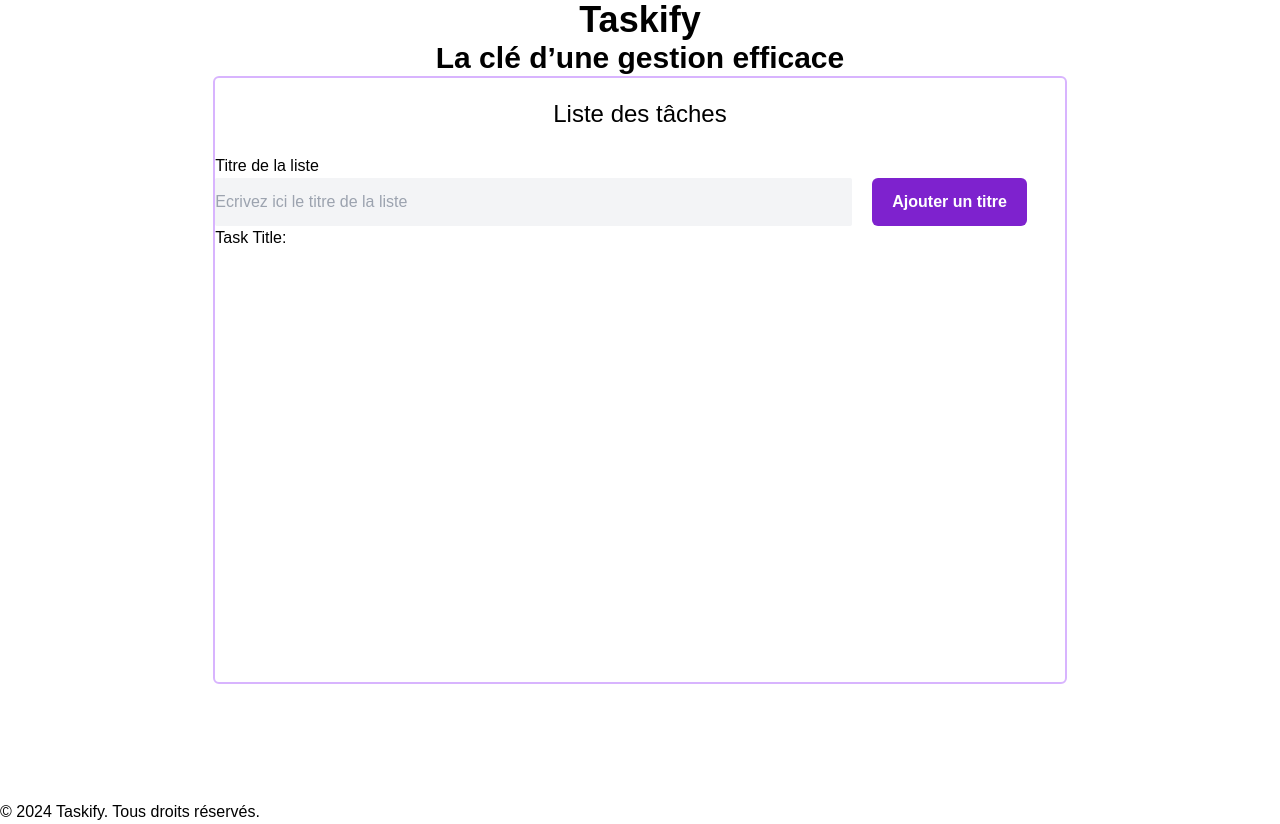
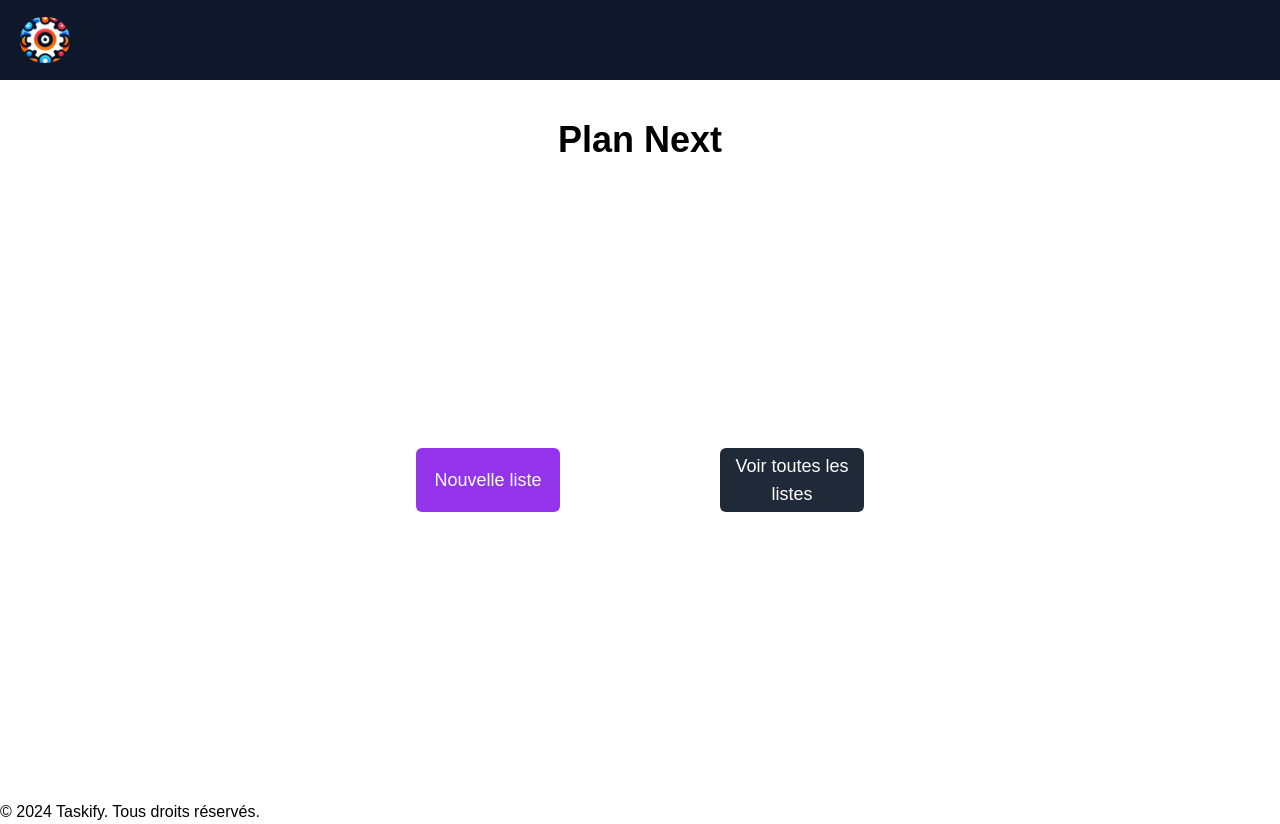
Before and after one commit to lea-nova/PlanNext, a Next.js app: page / in a window 1280 px wide. Built offline with nearby package versions, Linux system fonts and the light colour scheme.

Commit message:
Poursuite de la to do app, ajout des pages et création de nouvelles routes pour créer une nouvelle liste et pour voir toutes les listes déjà créées.

```diff
--- a/src/app/page.tsx
+++ b/src/app/page.tsx
@@ -1,12 +1,38 @@
 'use client'
-import Image from "next/image";
-import TaskList from "./tasks/page";
+// import { useState } from "react";
+// import Image from "next/image";
+import Navbar  from "../components/Navbar/page";
+import Button from "../components/button/Button";
 
-export default function Home() {
-  return (<div>
-    <h1 className="font-bold text-4xl text-center">Taskify</h1>
-    <h2 className="font-semibold text-3xl text-center"> La clé d’une gestion efficace</h2>
-    <TaskList />
-  </div>
+// import Task from "./task/Task";
+
+const Home: React.FC = () => {
+
+  // let value;
+  // value = localStorage.getItem("test") || "";
+  // const [favoriteNumber, setFavoriteNumber] = useState(value);
+  // const saveToLocalStorage = e => {
+  //   e.preventDefault()
+  //   localStorage.setItem("test", favoriteNumber);
+  // }
+  // let valueInLocalStorage = localStorage.getItem("test");
+    return (<div>
+      <Navbar />
+    <h1 className="font-bold text-4xl text-center">Plan Next</h1>
+    {/* <h2 className="font-semibold text-3xl text-center"> La clé d’une gestion efficace</h2> */}
+    {/* <Button /> */}
+    <section className="flex flex-col md:h-[40rem] items-center justify-center">
+    <span className=" md:w-[35%] flex justify-between  ">
+      {/* <Link href="/tasks">
+<a>Voir toutes les listes</a>
+      </Link> */}
+    <Button text="Nouvelle liste" route="/tasks/new" variant="purple" />
+
+    <Button text="Voir toutes les listes"  route="/tasks" variant="white"/>
+
+    </span>
+    </section>
+    </div>
   );
 }
+export default Home;
--- /dev/null
+++ b/src/app/task/Task.tsx
@@ -0,0 +1,10 @@
+import TitleInput from "../../components/input/TitleInput";
+
+const Task = () => {
+    return (<div>
+        <TitleInput/>
+<input type="checkbox" name="task" id="task" />
+    </div>)
+}
+
+export default Task;
--- /dev/null
+++ b/src/app/tasks/new/page.tsx
@@ -0,0 +1,11 @@
+import Navbar from "../../../components/Navbar/page";
+import TitleInput from "../../../components/input/TitleInput";
+const NewTask: React.FC = () => {
+return (<div>
+    <Navbar/>
+    <h1 className="">Créer une nouvelle liste.</h1>
+    <TitleInput/>
+</div>)
+}
+
+export default NewTask;
--- a/src/app/tasks/page.tsx
+++ b/src/app/tasks/page.tsx
@@ -1,20 +1,9 @@
-import TaskForm from '@/components/forms/TaskTitle';
-import React, { useState, useEffect } from 'react';
+import TasksLists from "./tasks";
 
-const TaskList = () => {
-    const [tasks, setTasks] = useState<string[]>([]);
-    const addTask = (newTask: string) => {
-        setTasks([...tasks, newTask]);
-    }
+const TaskPage = () => {
+    return(<div>
+        <TasksLists/>
+    </div>)
+}
 
-    return (
-        <div className=' flex flex-col items-center justify-around'>
-            <div className=' h-[38rem] w-4/6 border-2 rounded-md border-purple-300 '>
-                <h3 className='text-2xl text-center mt-5'>Liste des tâches</h3>
-                <TaskForm />
-            </div>
-        </div>
-    )
-};
-
-export default TaskList;
+export default TaskPage;
--- /dev/null
+++ b/src/app/tasks/tasks.tsx
@@ -0,0 +1,9 @@
+import Navbar from "../../components/Navbar/page";
+const TasksLists: React.FC = () => {
+return (<div>
+    <Navbar/>
+    <h1>Toutes les listes</h1>
+</div>)
+
+};
+export default TasksLists;
--- /dev/null
+++ b/src/components/Navbar/page.tsx
@@ -0,0 +1,14 @@
+import Image from 'next/image'
+
+const Navbar = ()=> {
+
+return (<div >
+<header className="bg-slate-900 h-[5rem] flex items-center mb-10 ">
+    <a href="/">
+<Image width={50} height={50} className="rounded-full ml-5 " title="Retour à l'accueil" src={`/images/plan_next.jpeg`} alt="logo de Plan Next" />
+    </a>
+</header>
+</div>)
+}
+
+export default Navbar;
--- /dev/null
+++ b/src/components/button/Button.tsx
@@ -0,0 +1,30 @@
+// 'use client'
+// import {useRouter} from "next/router";
+import {useRouter} from "next/navigation";
+
+interface ButtonProps {
+    text?: string;
+    variant: 'white' | 'purple' | '' ;
+    route: string;
+}
+
+const Button: React.FC<ButtonProps> = ({text, variant, route}) => {
+    const router = useRouter();
+    const redirectToPage = () => {
+        router.push(route);
+    }
+    const getButtonClasses = () => {
+        switch (variant) {
+            case "white":
+                return "bg-gray-800 text-black hover:bg-gray-900";
+            case "purple":
+                default:
+                return "bg-purple-600 hover:bg-purple-700 text-black ";
+            }
+    };
+return (
+            <button type="button" title={text} onClick={redirectToPage} className={`${getButtonClasses()} h-[4rem]  w-[9rem] rounded-md text-white text-lg font-medium`}>{text ? text : "Cliquer ici"}</button>
+    );
+}
+
+export default Button;
--- a/src/components/forms/TaskTitle.tsx
+++ /dev/null
@@ -1,31 +0,0 @@
-import { title } from 'process';
-import { useState, useEffect } from 'react';
-
-const TaskTitle = () => {
-    const [titleTask, setTitleTask] = useState<string>('');
-    const [displayTask, setDisplayTask] = useState<string>('');
-    useEffect(() => {
-        const storedTasks = JSON.parse(localStorage.getItem('tasks') || '[]')
-    })
-    const handleSubmit = (e: any) => {
-        e.preventDefault();
-        setDisplayTask(titleTask);
-    }
-
-    return (<div>
-        <br></br>
-        <form onSubmit={handleSubmit}>
-
-            <label htmlFor="Title">Titre de la liste </label>
-            <br />
-            <input className="text-black h-[3rem] w-3/4   bg-gray-100 rounded-sm focus:border-purple-500 focus:border-2      " placeholder="Ecrivez ici le titre de la liste" type="text" id="title-task" value={titleTask} onChange={(e) => setTitleTask(e.target.value)} required />
-
-            <button type="submit" className=" mx-5 px-5 bg-purple-700 font-semibold text-white font-xl rounded-md h-[3rem]">Ajouter un titre</button>
-        </form>
-        <div>
-            <h2>Task Title: {displayTask}</h2>
-        </div>
-    </div>)
-}
-
-export default TaskTitle;
--- /dev/null
+++ b/src/components/input/TitleInput.tsx
@@ -0,0 +1,36 @@
+'use client'
+
+import { useState } from 'react';
+
+const TitleInput = () => {
+    const [titleTask, setTitleTask] = useState<string>('');
+    const [displayOnClick, setDisplayOnClick] = useState<string>('');
+
+    // useEffect(() => {
+    //     const storedTasks = JSON.parse(localStorage.getItem('tasks') || '[]')
+    // })
+    const handleChange = (event: React.ChangeEvent<HTMLInputElement>) => {
+       setTitleTask(event.target.value);
+    };
+    const handleSubmit = (event: React.FormEvent<HTMLInputElement>) => {
+        event.preventDefault();
+        setDisplayOnClick(titleTask);
+    };
+
+    return (<div>
+        <br></br>
+        <form onSubmit={handleSubmit}>
+
+            <label htmlFor="Title">Titre de la liste </label>
+            <br />
+            <input className="text-black h-[3rem] w-2/3 md:w-1/6   bg-gray-100 rounded-sm focus:border-purple-500 focus:border-2      " placeholder="Ecrivez ici le titre de la liste" type="text" id="title-task" value={titleTask} onChange={handleChange} required />
+
+            <button type="submit" className=" mx-5 px-5 bg-purple-700 font-semibold text-white font-xl rounded-md h-[3rem]">Ajouter un titre</button>
+        </form>
+        <div>
+            <h2> {displayOnClick ? displayOnClick : ''}</h2>
+        </div>
+    </div>)
+}
+
+export default TitleInput;
```
Also changed, not shown: package.json (+5 -5 lines), public/images/plan_next.jpeg (added), src/index.js (added), 1 other file (tests, documents, lock files or other folders).
